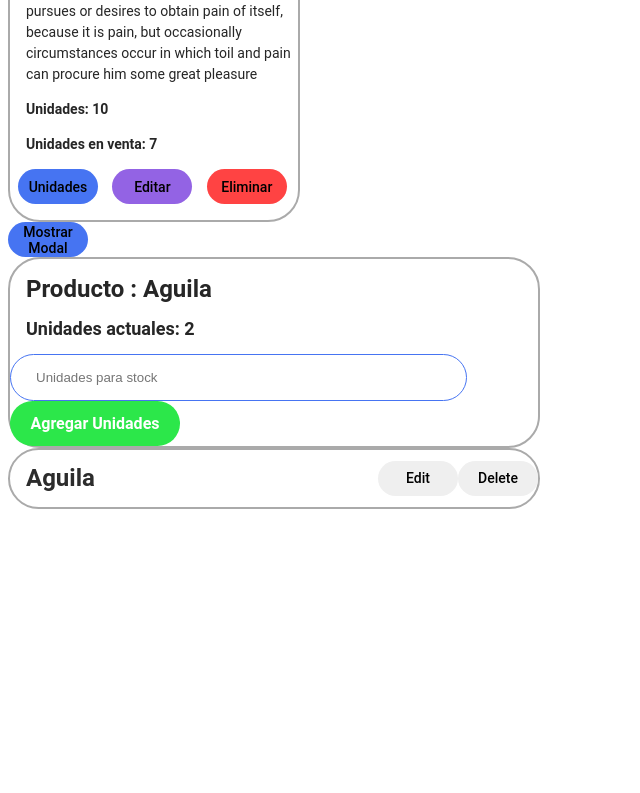
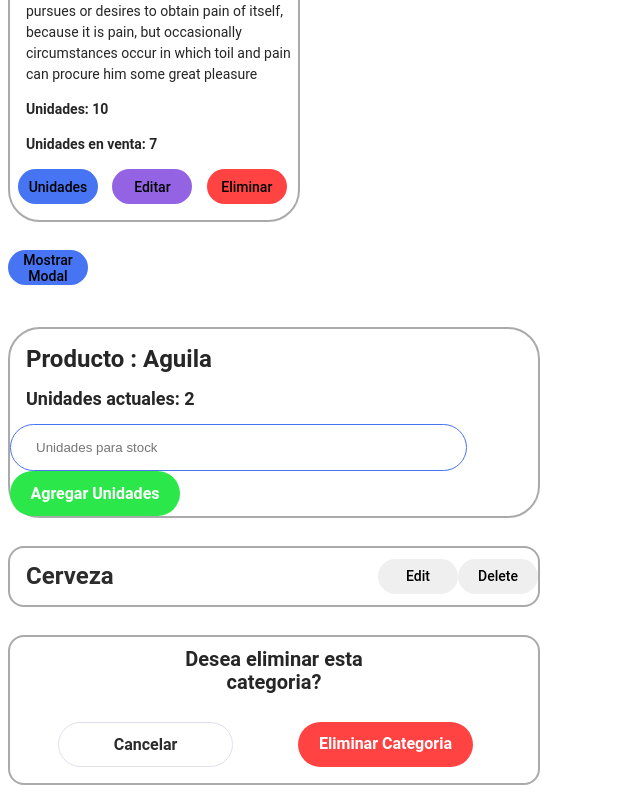
Before and after one commit to MaicolM11/entre-nubes-app, a React (Create React App) app: page /test in a window 1280 px wide. Shown: the part 342-1135 px from the top of the page, without its empty margins (0-640 px from the left). Before the commit the page ends 859 px from the top, so only its background shows below. Built offline with nearby package versions, Linux system fonts and the light colour scheme.

Commit message:
deleteModal

```diff
--- a/src/components/Button/Button.js
+++ b/src/components/Button/Button.js
@@ -1,10 +1,10 @@
 import React from 'react';
 import "./Button.css";
 
-const Button = ({ text, color,width,height, handleOnClick }) => {
+const Button = ({ text, color, textColor, width,height, handleOnClick }) => {
   return (
     <button className="button-test"
-     style={{backgroundColor: color, width: width, height:height}}
+     style={{backgroundColor: color,color:textColor, width: width, height:height}}
      onClick={handleOnClick}>
       <label className="text-container">{text}</label>
     </button>
--- a/src/components/CategoryTarget/CategoryTarget.css
+++ b/src/components/CategoryTarget/CategoryTarget.css
@@ -8,7 +8,7 @@
     border-width: 2px;
     border-style: solid;
     width: 33rem;
-    border-radius: 2rem;
+    border-radius: 1rem;
 }
 
 .labelText{
--- /dev/null
+++ b/src/components/DeleteModal/DeleteModal.css
@@ -0,0 +1,92 @@
+.contentDeleteModal{
+    border-color: #aaaaaa;
+    border-width: 2px;
+    border-style: solid;
+    width: 33rem;
+    border-radius: 1rem;
+
+}
+
+.contentTitleDeleteModal{
+    display: flex;
+    justify-content: center;
+    align-items: center;
+
+}
+
+.deleteCategory {
+    width: 253px;
+    height: 69px;
+
+    font-family: 'Roboto';
+    font-style: normal;
+    font-weight: 700;
+    font-size: 20px;
+    line-height: 23px;
+    display: flex;
+    align-items: center;
+    text-align: center;
+
+    color: #262626;
+
+
+    /* Inside auto layout */
+
+    flex: none;
+    order: 1;
+    flex-grow: 0;
+}
+
+.ButonsDeleteModal{
+    display: grid;
+    grid-template-columns: auto auto;
+    margin-top: 1rem;
+    margin-bottom: 1rem;
+    margin-left: 3rem;
+}
+
+.cancelDeleteModal{
+    box-sizing: border-box;
+
+    width: 64px;
+    height: 19px;
+
+    font-family: 'Roboto';
+    font-style: normal;
+    font-weight: 700;
+    font-size: 16px;
+    line-height: 19px;
+    /* identical to box height */
+
+    display: flex;
+    align-items: center;
+
+    color: #2C2C2C;
+
+
+    /* Inside auto layout */
+
+    flex: none;
+    order: 0;
+    flex-grow: 0;
+
+
+    display: flex;
+    flex-direction: row;
+    justify-content: center;
+    align-items: center;
+    text-align: center;
+    padding: 0px;
+    gap: 10px;
+
+    width: 175px;
+    height: 45px;
+
+    background: #FFFFFF;
+    border: 1px solid #E1DFEC;
+    border-radius: 25px;
+
+    flex: none;
+    order: 0;
+    flex-grow: 0;
+}
--- /dev/null
+++ b/src/components/DeleteModal/DeleteModal.js
@@ -0,0 +1,26 @@
+import React from "react";
+import Button from "../Button/Button";
+import './DeleteModal.css'
+
+const DeleteModal = ({title, btnName}) =>{
+    return(
+        <div className="contentDeleteModal">
+            <div className="contentTitleDeleteModal">
+                <label className="deleteCategory"> {title}</label>
+            </div>
+
+            <div className="ButonsDeleteModal">
+                <button className="cancelDeleteModal">
+                 Cancelar
+                </button>
+                <Button
+                text={btnName} color='#FF4343'
+                width={175} height={45}
+                />
+            </div>
+        </div>
+
+    )
+}
+
+export default DeleteModal
--- a/src/pages/componentTest/Test.js
+++ b/src/pages/componentTest/Test.js
@@ -3,6 +3,7 @@ import CardProduct from '../../components/Cards/CardProduct/CardProduct';
 import ModalMessage from '../../components/ModalMessage/ModalMessage';
 import AppProductModal from '../../components/AppProductModal/AppProductModal'
 import CategoryTarget from '../../components/CategoryTarget/CategoryTarget';
+import DeleteModal from '../../components/DeleteModal/DeleteModal';
 
 const test = () => {
 
@@ -12,7 +13,7 @@ const test = () => {
     const des = "Nor again is there anyone who loves or pursues or desires to obtain pain of itself, because it is pain, but occasionally circumstances occur in which toil and pain can procure him some great pleasure"
 
 
-    const click = () => setModalOpen ((o)=> !o)
+  const click = () => setModalOpen ((o)=> !o)
 
   return (
     <div >
@@ -21,14 +22,17 @@ const test = () => {
       category = "Cerveza"
       description={des} units={10}
       unitsSale={7}/>
-
+      <p></p>
       <button style={{backgroundColor: '#4674F2'}} onClick={click}> Mostrar modal </button>
-
+      <p></p>
       {modalOpen && <ModalMessage text="Producto agregado correctamente!" setOpenModal={setModalOpen}/>}
-
+      <p></p>
       <AppProductModal product = 'Aguila' actualUnits = {2}/>
-
-      <CategoryTarget categoryName='Aguila'/>
+      <p></p>
+      <CategoryTarget categoryName='Cerveza'/>
+      <p></p>
+      <DeleteModal title='Desea eliminar esta categoria?'
+       btnName='Eliminar Categoria'/>
     </div>
   );
 };
```
